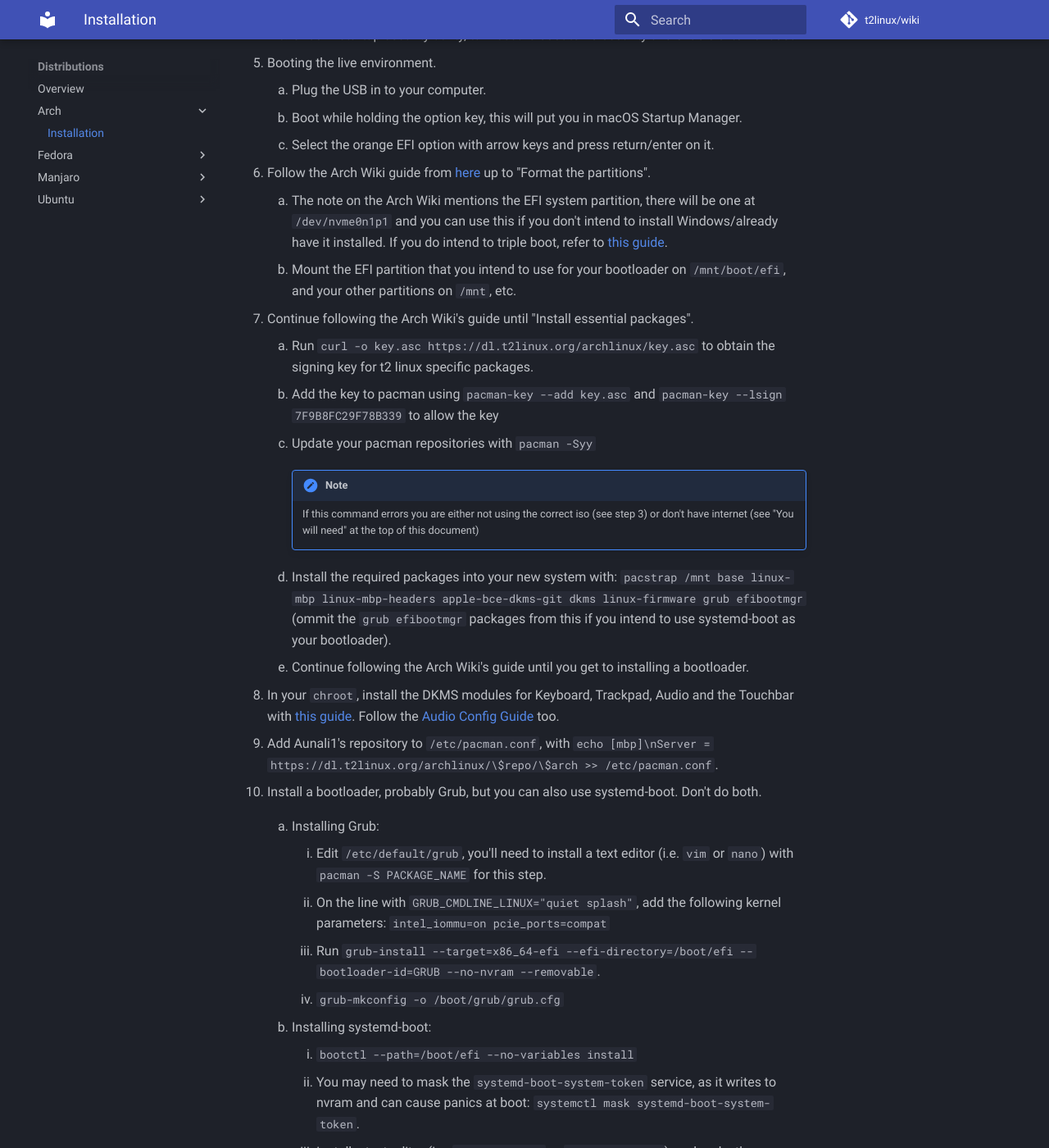
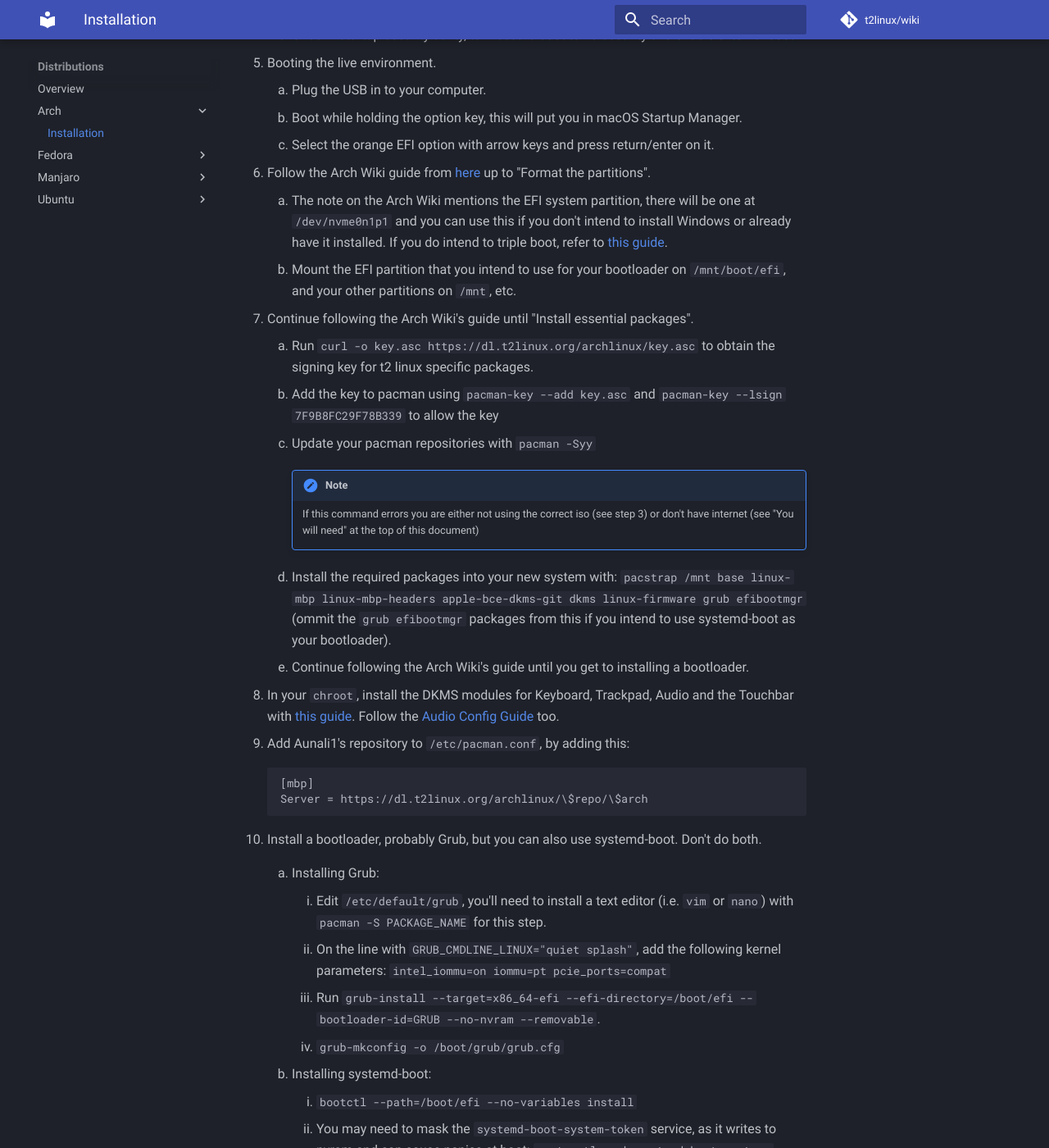
Before and after one commit to t2linux/wiki, an MkDocs documentation site: the page built from docs/distributions/arch/installation.md, in a window 1280 px wide and 1400 px high, scrolled down 1054 px. Shown: the whole window at 82% size. Built offline with MkDocs 1.6.1 and Material for MkDocs 9.7.7, drawn with Linux system fonts in a browser that asks for light colours; comment, search, counter and statistics services are not loaded; some of the changed text lies outside the part shown.

Commit message:
arch: fix instructions for pacman repo, iommu=pt
iommu=pt fixes mic

\n isn't interpreted by bash, so just make people just edit /etc/pacman.conf in an editor

````diff
--- a/docs/distributions/arch/installation.md
+++ b/docs/distributions/arch/installation.md
@@ -36,7 +36,7 @@ You will need:
 
 6. Follow the Arch Wiki guide from [here](https://wiki.archlinux.org/index.php/Installation_guide#Set_the_keyboard_layout) up to "Format the partitions".
 
-    1. The note on the Arch Wiki mentions the EFI system partition, there will be one at `/dev/nvme0n1p1` and you can use this if you don't intend to install Windows/already have it installed. If you do intend to triple boot, refer to [this guide](https://wiki.t2linux.org/guides/windows/).
+    1. The note on the Arch Wiki mentions the EFI system partition, there will be one at `/dev/nvme0n1p1` and you can use this if you don't intend to install Windows or already have it installed. If you do intend to triple boot, refer to [this guide](https://wiki.t2linux.org/guides/windows/).
     2. Mount the EFI partition that you intend to use for your bootloader on `/mnt/boot/efi`, and your other partitions on `/mnt`, etc.
 
 7. Continue following the Arch Wiki's guide until "Install essential packages".
@@ -52,13 +52,18 @@ You will need:
     5. Continue following the Arch Wiki's guide until you get to installing a bootloader.
 
 8. In your `chroot`, install the DKMS modules for Keyboard, Trackpad, Audio and the Touchbar with [this guide](https://wiki.t2linux.org/guides/dkms/#installing-modules). Follow the [Audio Config Guide](https://wiki.t2linux.org/guides/audio-config/) too.
-9. Add Aunali1's repository to `/etc/pacman.conf`, with `echo [mbp]\nServer = https://dl.t2linux.org/archlinux/\$repo/\$arch >> /etc/pacman.conf`.
+9. Add Aunali1's repository to `/etc/pacman.conf`, by adding this:
+   ```
+   [mbp]
+   Server = https://dl.t2linux.org/archlinux/\$repo/\$arch
+   ```
+
 10. Install a bootloader, probably Grub, but you can also use systemd-boot. Don't do both.
 
     1. Installing Grub:
 
         1. Edit `/etc/default/grub`, you'll need to install a text editor (i.e. `vim` or `nano`) with `pacman -S PACKAGE_NAME` for this step.
-        2. On the line with `GRUB_CMDLINE_LINUX="quiet splash"`, add the following kernel parameters: `intel_iommu=on pcie_ports=compat`
+        2. On the line with `GRUB_CMDLINE_LINUX="quiet splash"`, add the following kernel parameters: `intel_iommu=on iommu=pt pcie_ports=compat`
         3. Run `grub-install --target=x86_64-efi --efi-directory=/boot/efi --bootloader-id=GRUB --no-nvram --removable`.
         4. `grub-mkconfig -o /boot/grub/grub.cfg`
 
@@ -67,7 +72,7 @@ You will need:
         1. `bootctl --path=/boot/efi --no-variables install`
         2. You may need to mask the `systemd-boot-system-token` service, as it writes to nvram and can cause panics at boot: `systemctl mask systemd-boot-system-token`.
         3. Install a text editor (i.e. `pacman -S vim` or `pacman -S nano`), and make the following edit for both `/boot/efi/loader/entries/arch.conf` and `/boot/efi/loader/entries/arch-fallback.conf`.
-        4. Add `intel_iommu=on pcie_ports=compat` to the `options` line to add those kernel parameters.
+        4. Add `intel_iommu=on iommu=pt pcie_ports=compat` to the `options` line to add those kernel parameters.
 
 11. Make nvram/efivars automatically remount as readonly, as writing to them causes a panic (deleting and reading variables, however, does not): `echo efivarfs /sys/firmware/efi/efivars efivarfs ro,remount 0 0 >> /etc/fstab`. If this doesn't work, you can instead add the `efi=noruntime` kernel parameter as described when installing your bootloader.
 12. You can follow the [wifi guide](https://wiki.t2linux.org/guides/wifi/) (if you have already retrieved the correct firmware files, you only need to follow the rest of it) now, or after rebooting into your install.
````
